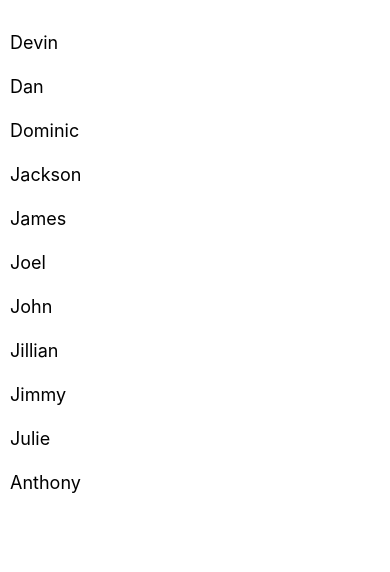
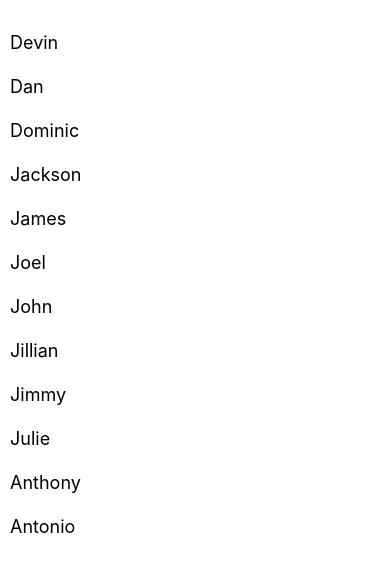
Before and after one commit to peytonzeller-av/SprayProj, a React Native app: screen / in a window 390 px wide. Shown: the top 572 px of the page. Built offline with nearby package versions, Linux system fonts and the light colour scheme.

Commit message:
Testing Commit for Peyton Zeller-Av (personal)

```diff
--- a/App.js
+++ b/App.js
@@ -19,6 +19,7 @@ export default function App() {
           { key: "Jimmy" },
           { key: "Julie" },
           { key: "Anthony" },
+          { key: "Antonio" },
         ]}
         renderItem={({ item }) => <Text style={styles.item}>{item.key}</Text>}
       />
```
